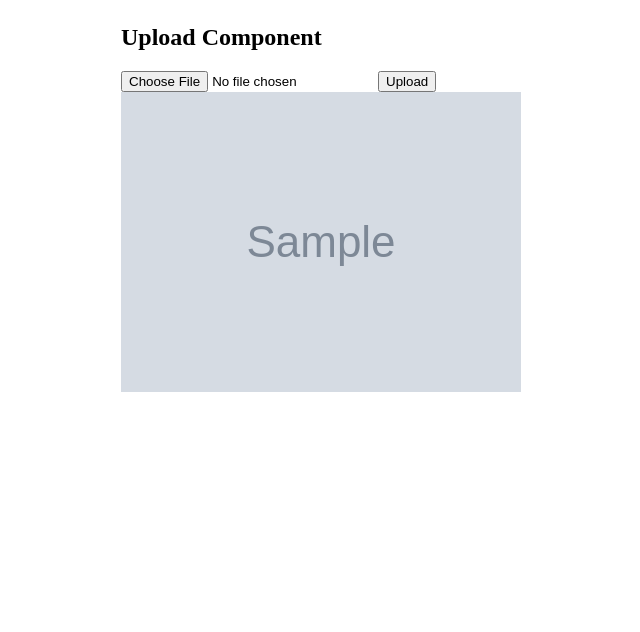
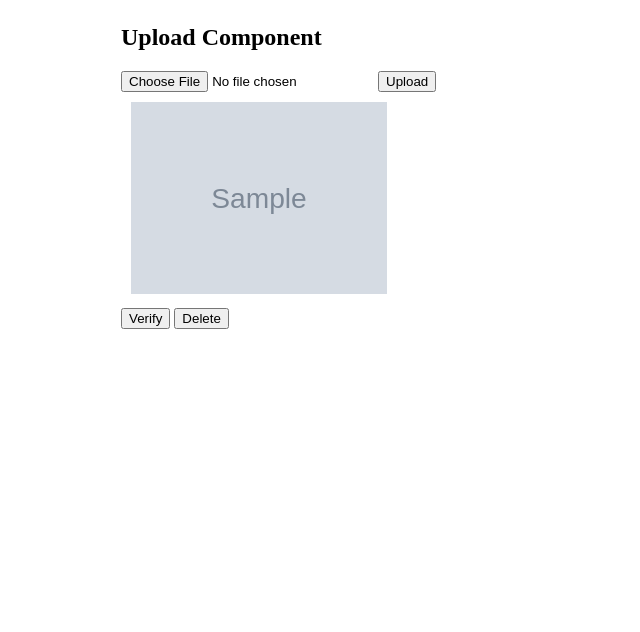
Before and after one commit to dedatekksolutions/retroideal, a Flask app: template templates/user-upload.html in a window 1280 px wide. Shown: the part 116-748 px from the top of the page, without its empty margins (107-747 px from the left). Run offline with Flask 2, Linux system fonts and the light colour scheme; the template is opened without the code that fills it: most values are stand-ins (such as "Sample title", 1, 10 or a date in 2020); grey boxes marked "Sample" are stand-in pictures.

Commit message:
two pages listing images with buttons better sizing

```diff
--- a/static/styles.css
+++ b/static/styles.css
@@ -76,3 +76,9 @@
     top: 0;
     right: 25px;
 }
+
+.gallery-image {
+    max-width: 25%;
+    height: auto; /* Maintain aspect ratio */
+    margin: 10px; /* Add margin between images */
+}
--- a/templates/user-upload.html
+++ b/templates/user-upload.html
@@ -42,9 +42,16 @@
         </div>
         <div id="imageGallery">
             {% for image_url in image_urls %}
-                <img src="{{ image_url }}" alt="Vehicle Image" class="gallery-image">
+                <div class="image-container">
+                    <img src="{{ image_url }}" alt="Vehicle Image" class="gallery-image">
+                    <div class="image-buttons">
+                        <button onclick="verifyImage('{{ image_url }}')">Verify</button>
+                        <button onclick="deleteImage('{{ image_url }}')">Delete</button>
+                    </div>
+                </div>
             {% endfor %}
         </div>
+
     </div>
 
     <div class="footer">
@@ -53,6 +60,19 @@
     </div>
 <!-- Script to handle side panel open/close and load vehicle details -->
 <script>
+        function verifyImage(imageUrl) {
+        // Add logic to verify the specified image URL
+        console.log('Verifying image:', imageUrl);
+        // Perform actions to mark the image as verified or update in the system
+    }
+
+    function deleteImage(imageUrl) {
+        // Add logic to delete the specified image URL
+        console.log('Deleting image:', imageUrl);
+        // Perform actions to delete the image from your system or gallery
+    }
+
+
     function openSidePanel() {
         document.getElementById("sidePanel").style.width = "200px"; // Adjust the width as needed
         loadVehicleDetails();
```
